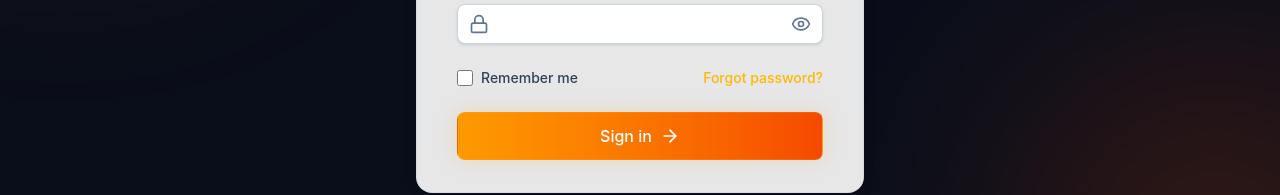
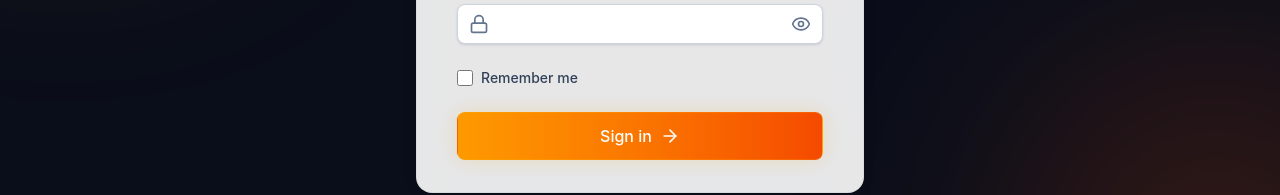
Before and after one commit to kurogames77/ShrineSolar-Admin, a React (Vite) app: page /login in a window 1280 px wide. Shown: the part 434-629 px from the top of the page. Built offline with nearby package versions, Linux system fonts and the light colour scheme; no server answers; the database is empty.

Commit message:
Remove forgot password and add logout confirmation

```diff
--- a/src/components/layout/Sidebar.tsx
+++ b/src/components/layout/Sidebar.tsx
@@ -105,7 +105,11 @@ export function Sidebar({ isOpen, setIsOpen }: SidebarProps) {
             </div>
           </div>
           <button
-            onClick={signOut}
+            onClick={() => {
+              if (window.confirm("Are you sure you want to sign out?")) {
+                signOut()
+              }
+            }}
             className="flex w-full items-center px-3 py-2.5 text-sm font-medium rounded-lg text-slate-600 hover:bg-red-50 hover:text-red-500 transition-colors"
           >
             <LogOut className="mr-3 h-5 w-5" />
--- a/src/pages/LoginPage.tsx
+++ b/src/pages/LoginPage.tsx
@@ -100,7 +100,7 @@ export function LoginPage() {
               </button>
             </div>
 
-            <div className="flex items-center justify-between">
+            <div className="flex items-center">
               <div className="flex items-center">
                 <input
                   id="remember-me"
@@ -111,12 +111,6 @@ export function LoginPage() {
                 <label htmlFor="remember-me" className="ml-2 block text-sm text-slate-700 font-medium">
                   Remember me
                 </label>
-              </div>
-
-              <div className="text-sm">
-                <a href="#" className="font-medium text-amber-400 hover:text-amber-300 transition-colors">
-                  Forgot password?
-                </a>
               </div>
             </div>
 
```
